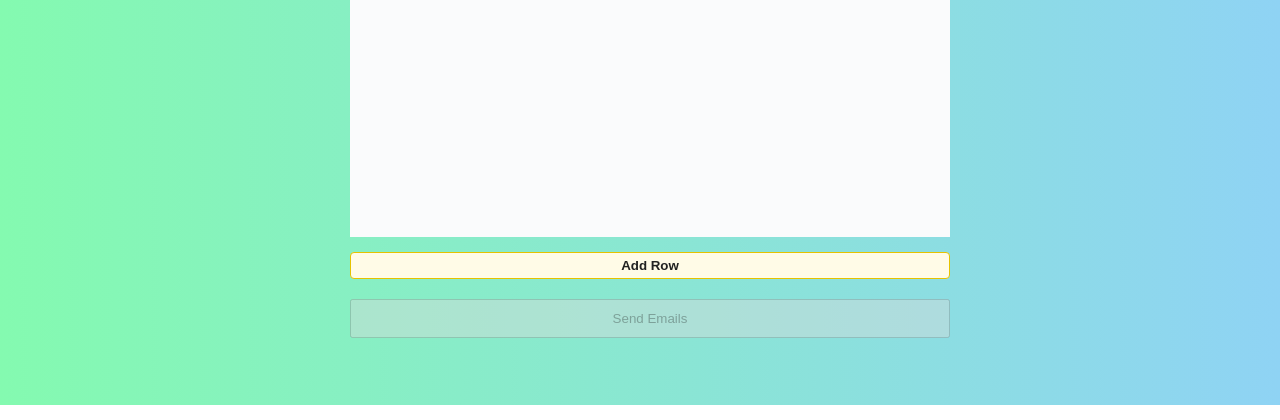
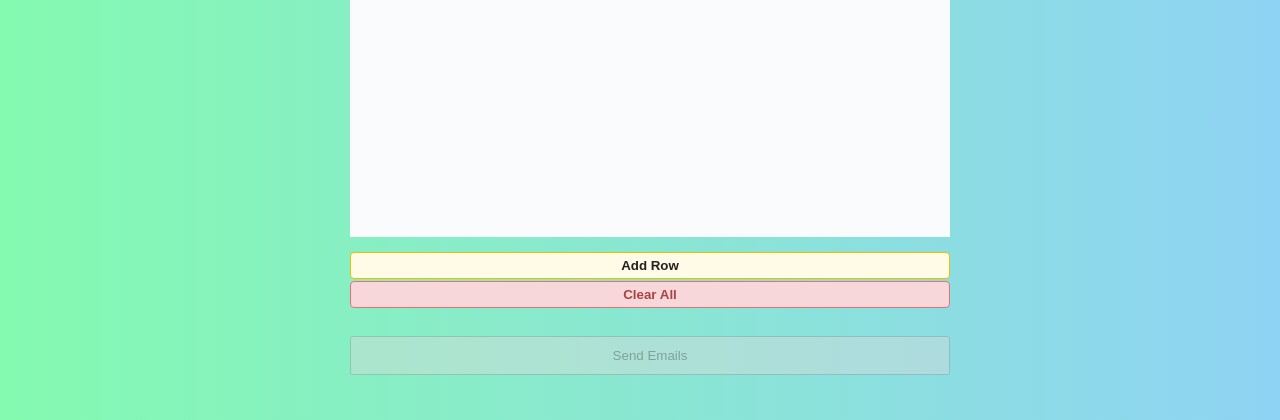
Before and after one commit to Instilt-Educate/Certificate-Generator, a Flask app: page /send-emails in a window 1280 px wide. Shown: the part 395-815 px from the top of the page. Run offline with Flask 3, Linux system fonts and the light colour scheme.

Commit message:
add clear button and allow email sending on manual input

```diff
--- a/static/styles/styles.css
+++ b/static/styles/styles.css
@@ -204,6 +204,23 @@ button {
     color: #7a5d00;
 }
 
+.clear-all-btn {
+    background: #f8d7da;
+    border: 1px solid #e57373;
+    color: #a94442;
+    border-radius: 4px;
+    padding: 5px 12px;
+    font-weight: 600;
+    margin-top: 2px;
+    margin-bottom: 8px;
+    transition: background 0.2s, border 0.2s, color 0.2s;
+}
+.clear-all-btn:hover {
+    background: #f5bcbc;
+    border-color: #e57373;
+    color: #7a2c2c;
+}
+
 @media (max-width: 900px) {
   .header-container,
   .content-container,
--- a/templates/send-emails.html
+++ b/templates/send-emails.html
@@ -60,6 +60,7 @@
                     </table>
                 </div>
                 <button type="button" class="add-row-btn" onclick="addRow('', '', '', true)">Add Row</button>
+                <button type="button" class="clear-all-btn" onclick="clearAllRows()">Clear All</button>
             </div>
             <div class="form-group">
                 <button type="button" id="sendEmailButton" onclick="sendEmails()" disabled>Send Emails</button>
@@ -75,16 +76,35 @@
             const hourCell = row.insertCell(2);
             const removeCell = row.insertCell(3);
 
-            nameCell.innerHTML = `<input type="text" value="${name}" class="input-name">`;
-            emailCell.innerHTML = `<input type="text" value="${email}" class="input-email">`;
+            nameCell.innerHTML = `<input type="text" value="${name}" class="input-name" oninput="updateSendButtonState()">`;
+            emailCell.innerHTML = `<input type="text" value="${email}" class="input-email" oninput="updateSendButtonState()">`;
             hourCell.innerHTML = `<input type="text" value="${hour}" class="input-hour" ${editableHour ? '' : 'readonly'}>`;
             removeCell.innerHTML = `<button type="button" onclick="removeRow(this)" class="remove-btn">Remove</button>`;
             row.classList.add("styled-row");
+
+            // Immediately check if the send button should be enabled
+            updateSendButtonState();
         }
 
         function removeRow(btn) {
             const row = btn.parentNode.parentNode;
             row.parentNode.removeChild(row);
+            updateSendButtonState();
+        }
+
+        function updateSendButtonState() {
+            const table = document.getElementById('namesEmailsTable').getElementsByTagName('tbody')[0];
+            const rows = table.getElementsByTagName('tr');
+            let enable = false;
+            for (let i = 0; i < rows.length; i++) {
+                const name = rows[i].cells[0].getElementsByTagName('input')[0].value.trim();
+                const email = rows[i].cells[1].getElementsByTagName('input')[0].value.trim();
+                if (name && email) {
+                    enable = true;
+                    break;
+                }
+            }
+            document.getElementById('sendEmailButton').disabled = !enable;
         }
 
         document.getElementById('fetchDataButton').addEventListener('click', async function () {
@@ -115,15 +135,21 @@
                     );
                 }
 
-                const sendEmailButton = document.getElementById('sendEmailButton');
-                sendEmailButton.disabled = data.emails.length === 0;
+                updateSendButtonState();
             } catch (error) {
                 alert('Error fetching names and emails: ' + error.message);
                 // Clear table
                 const tableBody = document.getElementById('namesEmailsTable').getElementsByTagName('tbody')[0];
                 tableBody.innerHTML = '';
+                updateSendButtonState();
             }
         });
+
+        function clearAllRows() {
+            const tableBody = document.getElementById('namesEmailsTable').getElementsByTagName('tbody')[0];
+            tableBody.innerHTML = '';
+            updateSendButtonState();
+        }
 
         async function sendEmails() {
             const table = document.getElementById('namesEmailsTable').getElementsByTagName('tbody')[0];
```
